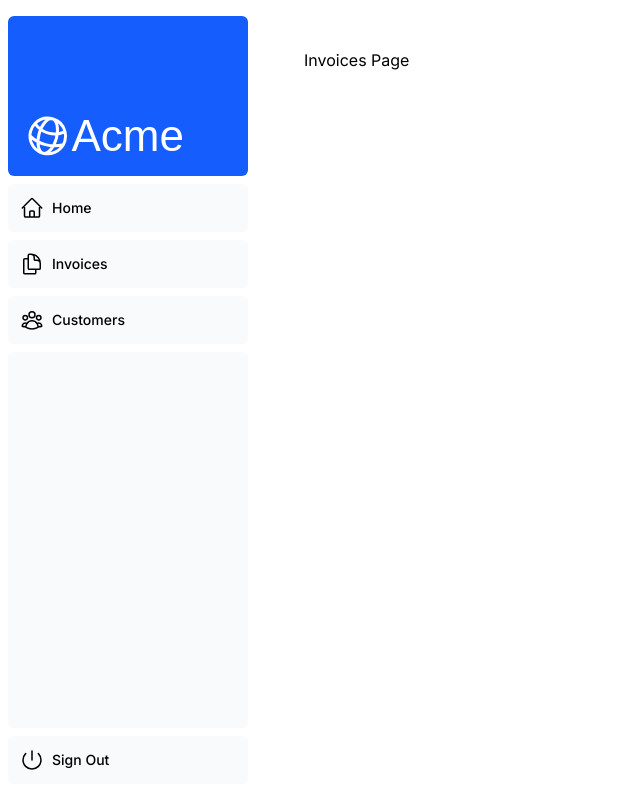
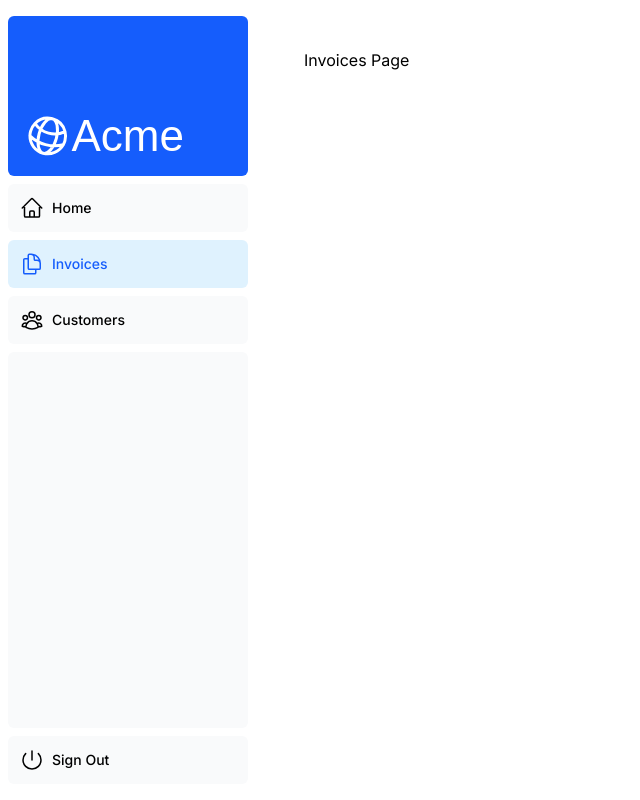
Before and after one commit to jeanarnaudt/nextjs-dashboard, a Next.js app: page /dashboard/invoices in a window 1280 px wide. Shown: the whole page, without its empty margins (0-640 px from the left). Built offline with nearby package versions, Linux system fonts and the light colour scheme; a web font is replaced by a local one.

Commit message:
Chapter 5: Navigating Between Pages

```diff
--- a/app/ui/dashboard/nav-links.tsx
+++ b/app/ui/dashboard/nav-links.tsx
@@ -1,37 +1,48 @@
+'use client'
+
 import {
 	UserGroupIcon,
 	HomeIcon,
 	DocumentDuplicateIcon,
-} from '@heroicons/react/24/outline';
+} from '@heroicons/react/24/outline'
+import clsx from 'clsx'
+import Link from 'next/link'
+import {usePathname} from 'next/navigation'
 
 // Map of links to display in the side navigation.
 // Depending on the size of the application, this would be stored in a database.
 const links = [
-  { name: 'Home', href: '/dashboard', icon: HomeIcon },
+	{name: 'Home', href: '/dashboard', icon: HomeIcon},
 	{
 		name: 'Invoices',
 		href: '/dashboard/invoices',
 		icon: DocumentDuplicateIcon,
 	},
-  { name: 'Customers', href: '/dashboard/customers', icon: UserGroupIcon },
-];
+	{name: 'Customers', href: '/dashboard/customers', icon: UserGroupIcon},
+]
 
 export default function NavLinks() {
+	const pathname = usePathname()
+
 	return (
 		<>
 			{links.map((link) => {
-        const LinkIcon = link.icon;
+				const LinkIcon = link.icon
 				return (
-          <a
+					<Link
 						key={link.name}
 						href={link.href}
-            className="flex h-[48px] grow items-center justify-center gap-2 rounded-md bg-gray-50 p-3 text-sm font-medium hover:bg-sky-100 hover:text-blue-600 md:flex-none md:justify-start md:p-2 md:px-3"
-          >
-            <LinkIcon className="w-6" />
+            className={clsx(
+              'flex h-[48px] grow items-center justify-center gap-2 rounded-md bg-gray-50 p-3 text-sm font-medium hover:bg-sky-100 hover:text-blue-600 md:flex-none md:justify-start md:p-2 md:px-3',
+              {
+                'bg-sky-100 text-blue-600': pathname === link.href,
+              },
+            )}					>
+						<LinkIcon className="w-6"/>
 						<p className="hidden md:block">{link.name}</p>
-          </a>
-        );
+					</Link>
+				)
 			})}
 		</>
-  );
+	)
 }
```
Lines whose indentation alone changed are shown as unchanged.
